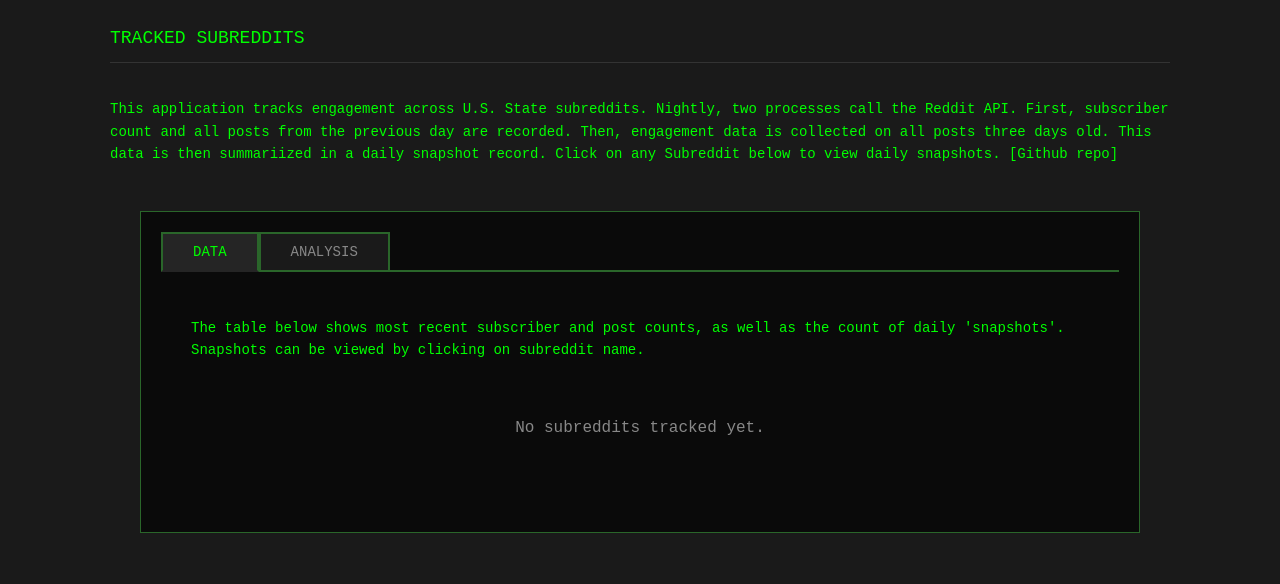
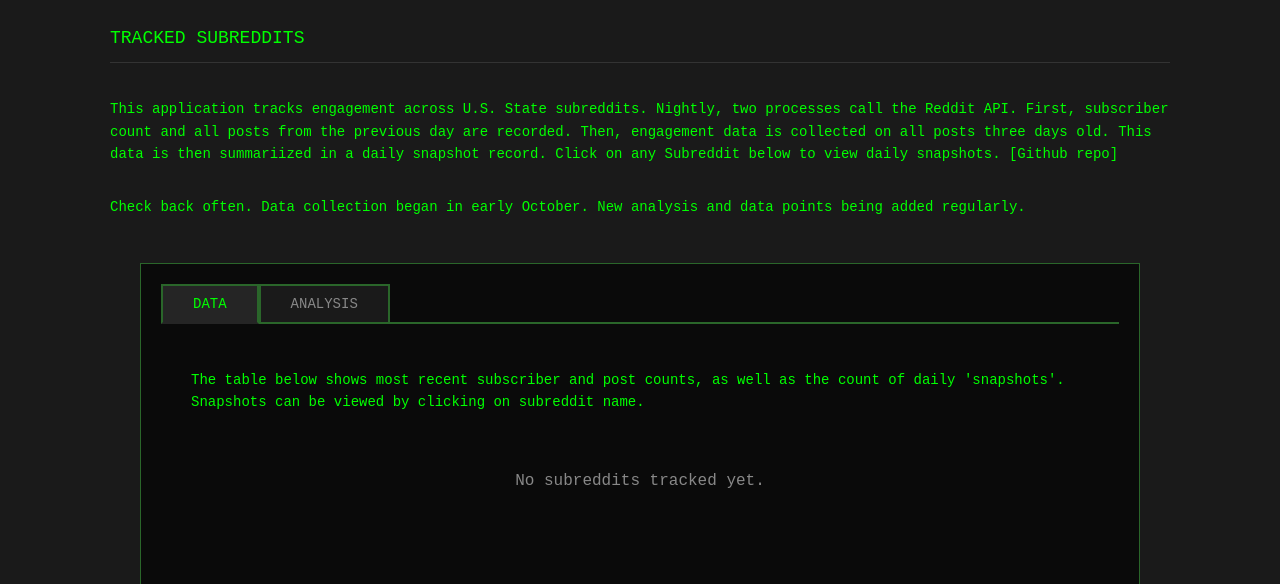
Before and after one commit to johnmpryan/defmeta, a Django app: page / in a window 1280 px wide. Shown: the part 140-724 px from the top of the page. Run offline with Django 5.2, Linux system fonts and the light colour scheme; data that the repository does not hold is empty; some libraries are stand-ins or nearby versions.

Commit message:
text change

```diff
--- a/tracker/templates/tracker/homepage.html
+++ b/tracker/templates/tracker/homepage.html
@@ -141,6 +141,8 @@
 
     <p class="description">This application tracks engagement across U.S. State subreddits. Nightly, two processes call the Reddit API. First, subscriber count and all posts from the previous day are recorded. Then, engagement data is collected on all posts three days old. This data is then summariized in a daily snapshot record. Click on any Subreddit below to view daily snapshots. [<a href="https://github.com/johnmpryan/defmeta">Github repo</a>]</p>
 
+    <p class="description">Check back often. Data collection began in early October. New analysis and data points being added regularly.</>
+
     <!-- Tab Navigation -->
     <div class="terminal-table-container" style="margin-top: 30px;">
         <div class="tab-container">
```
